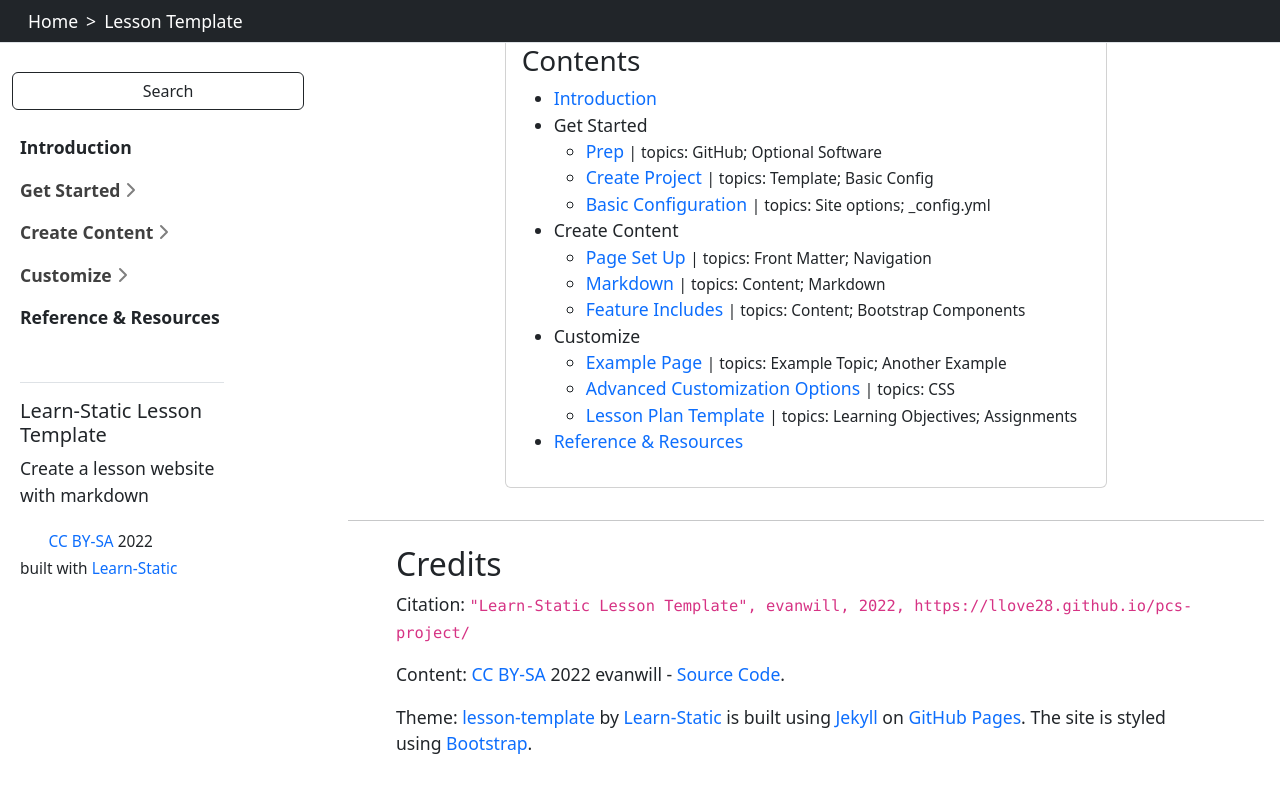
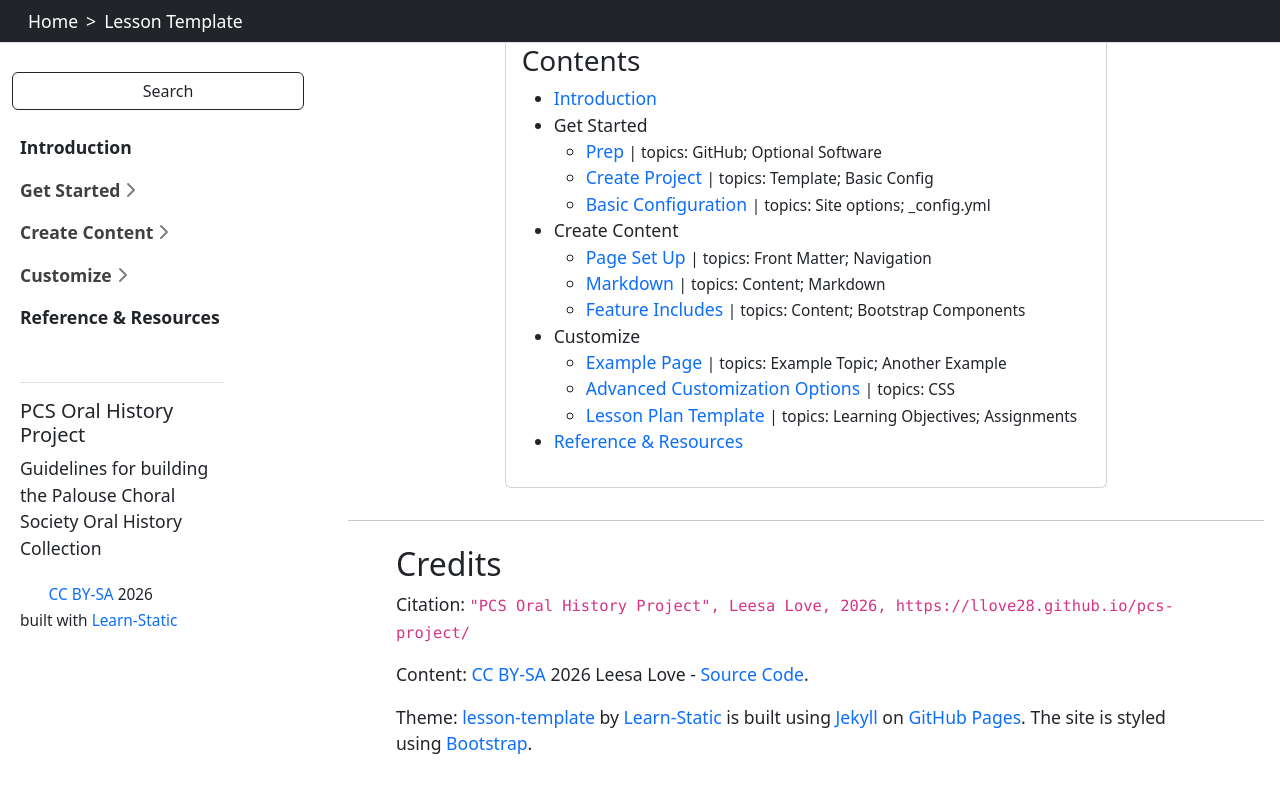
Before and after one commit to llove28/pcs-project, a Jekyll site: the page built from index.md, in a window 1280 px wide and 900 px high, scrolled down 1437 px. Shown: the top 793 px of the window. Built offline with Jekyll 4.4.1, drawn with Linux system fonts in a browser that asks for light colours; some of the changed text lies outside the part shown.

Commit message:
Update site settings in _config.yml

```diff
--- a/_config.yml
+++ b/_config.yml
@@ -11,23 +11,23 @@
 # SITE SETTINGS
 #
 # title appears in the header
-title: Learn-Static Lesson Template
+title: PCS Oral History Project
 # title-icon appears in the header to give some pizazz (leave blank for none)
 # choose from Bootstrap Icons in _includes/bootstrap-icons
 # find names on https://icons.getbootstrap.com/ (or look in "_includes/bootstrap-icons")
 # some options: code-slash file-code gear tools lightblub book bookmark-star
-title-icon: code-slash
+title-icon: bi-file-earmark-music-fill
 # description appears in sidebar footer
-description: "Create a lesson website with markdown"
+description: "Guidelines for building the Palouse Choral Society Oral History Collection"
 # keywords for meta tags used by search engines
-keywords: "workshops, websites, gh-pages, jekyll"
+keywords:
 # image for meta tags, will appear when sharing link on social media
-featured-image: "/images/uidaho-workshop.jpg"
+featured-image:
 
 # author name, displayed in credits
-author: evanwill
+author: Leesa Love
 # year or date published, displayed in sidebar
-publication_year: 2022
+publication_year: 2026
 # location of code, the full url to your github repository
 source-code: https://github.com/learn-static/lesson-template
 # content license (typically "cc by-sa"), displayed in sidebar
```
